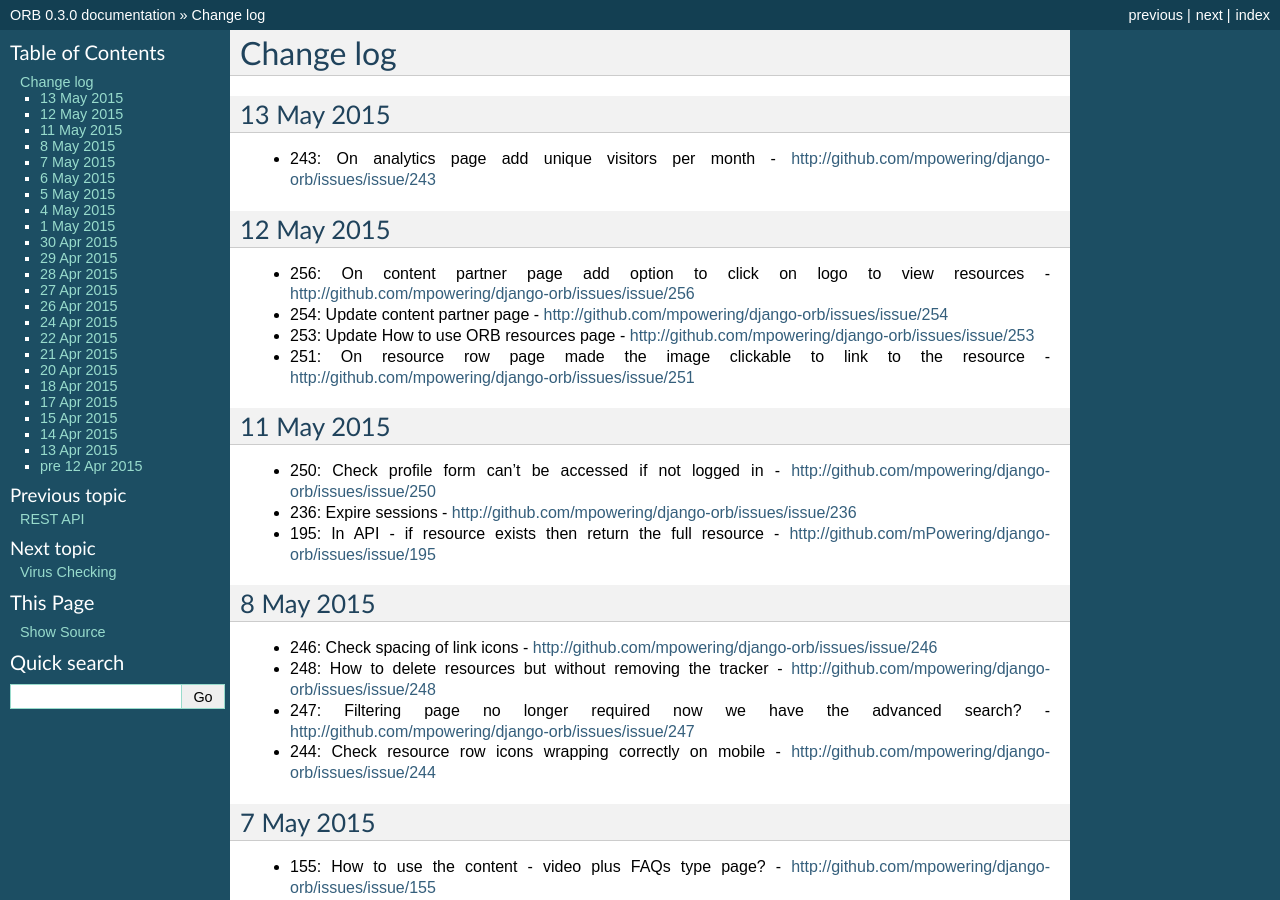
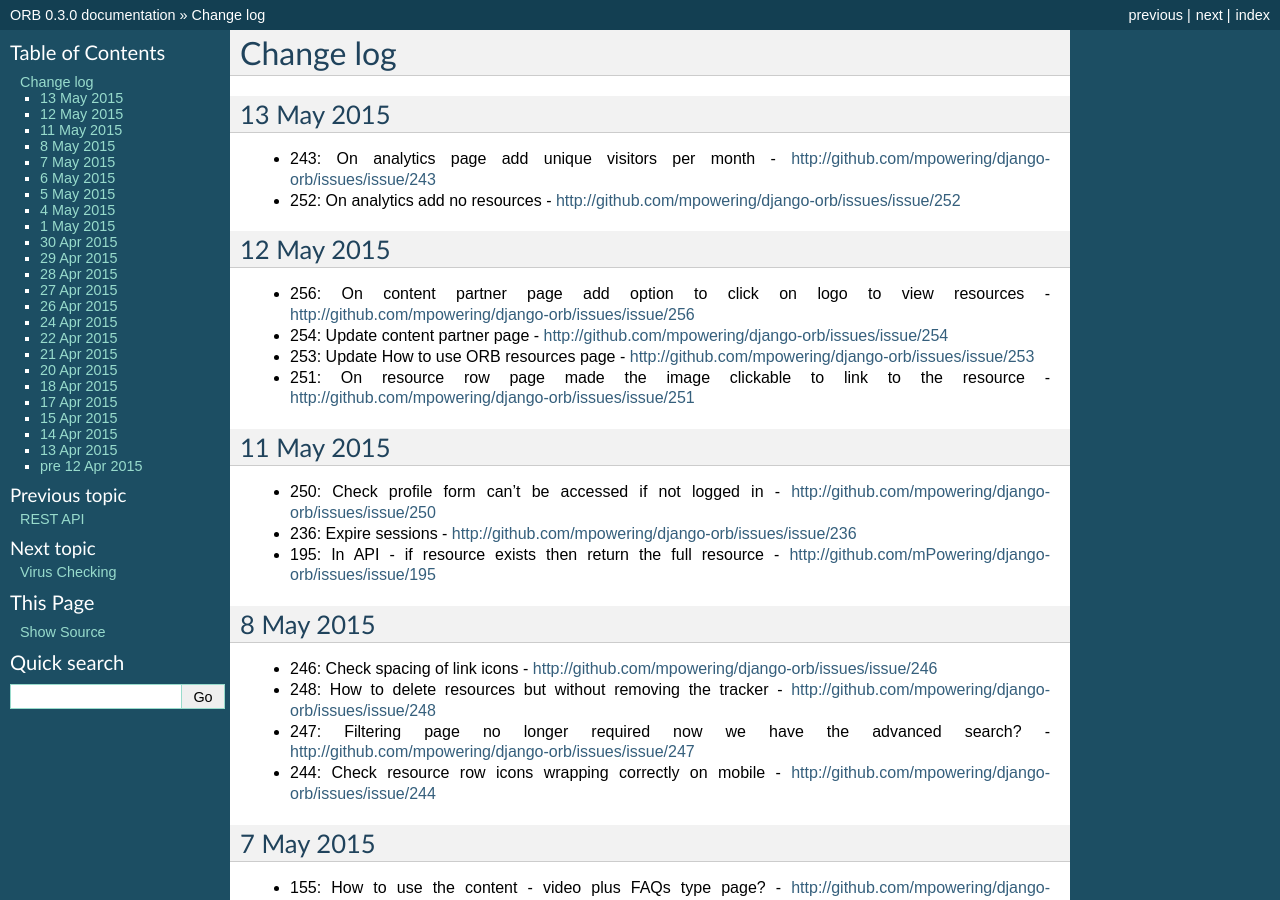
Before and after one commit to mPowering/django-orb, a Sphinx documentation site: the page built from docs/changelog.rst, in a window 1280 px wide and 900 px high. Built offline with Sphinx 7.4.7, drawn with Linux system fonts in a browser that asks for light colours.

Commit message:
CLOSED - task 252: On analytics add no resources http://github.com/mpowering/django-orb/issues/issue/252

```diff
--- a/docs/changelog.rst
+++ b/docs/changelog.rst
@@ -5,6 +5,7 @@ Change log
 -----------
 
 * 243: On analytics page add unique visitors per month - http://github.com/mpowering/django-orb/issues/issue/243
+* 252: On analytics add no resources - http://github.com/mpowering/django-orb/issues/issue/252
 
 12 May 2015
 ------------
```
